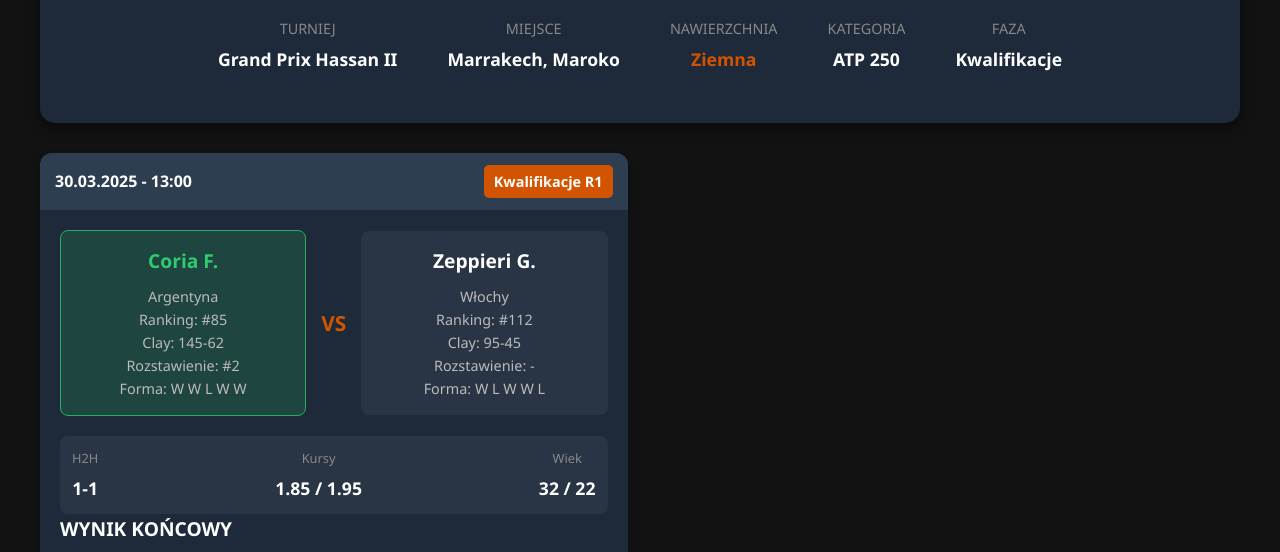
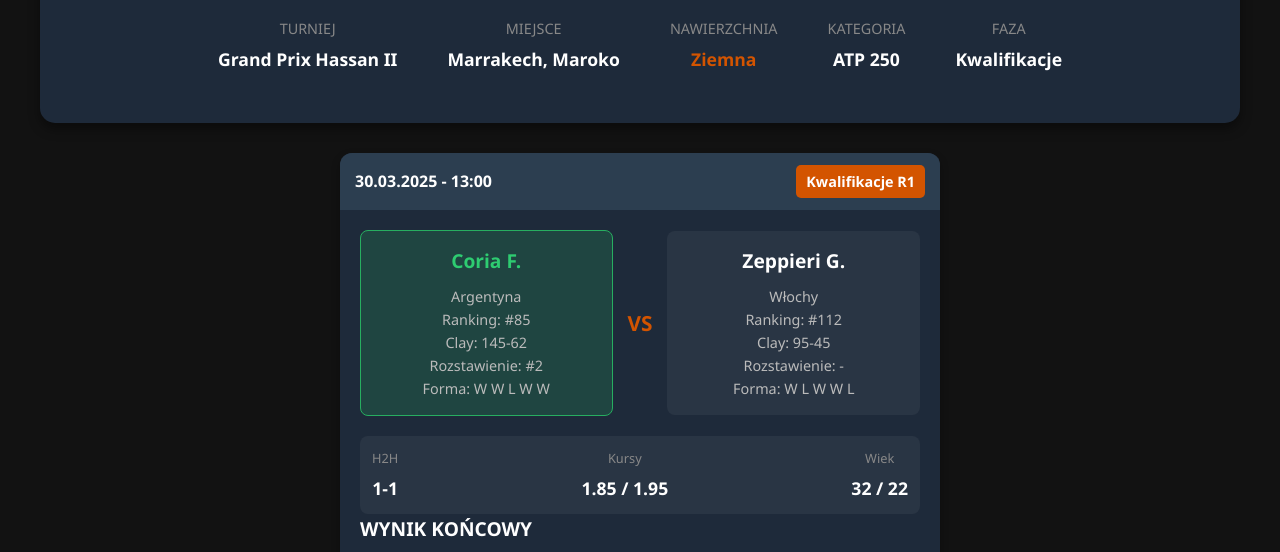
Before and after one commit to Arielkap/bukmacher, a plain HTML site: page marrakech_atp_qualifications.html in a window 1280 px wide. Shown: the part 247-799 px from the top of the page. Drawn offline with Linux system fonts and the light colour scheme.

Commit message:
Zmieniono układ kart meczów na jedną kolumnę

```diff
--- a/marrakech_atp_qualifications.html
+++ b/marrakech_atp_qualifications.html
@@ -69,10 +69,11 @@
         }
 
         .matches-container {
-            display: grid;
-            grid-template-columns: repeat(auto-fill, minmax(500px, 1fr));
+            display: flex;
+            flex-direction: column;
+            max-width: 600px;
+            margin: 30px auto;
             gap: 25px;
-            margin-top: 30px;
         }
 
         .match-card {
```
